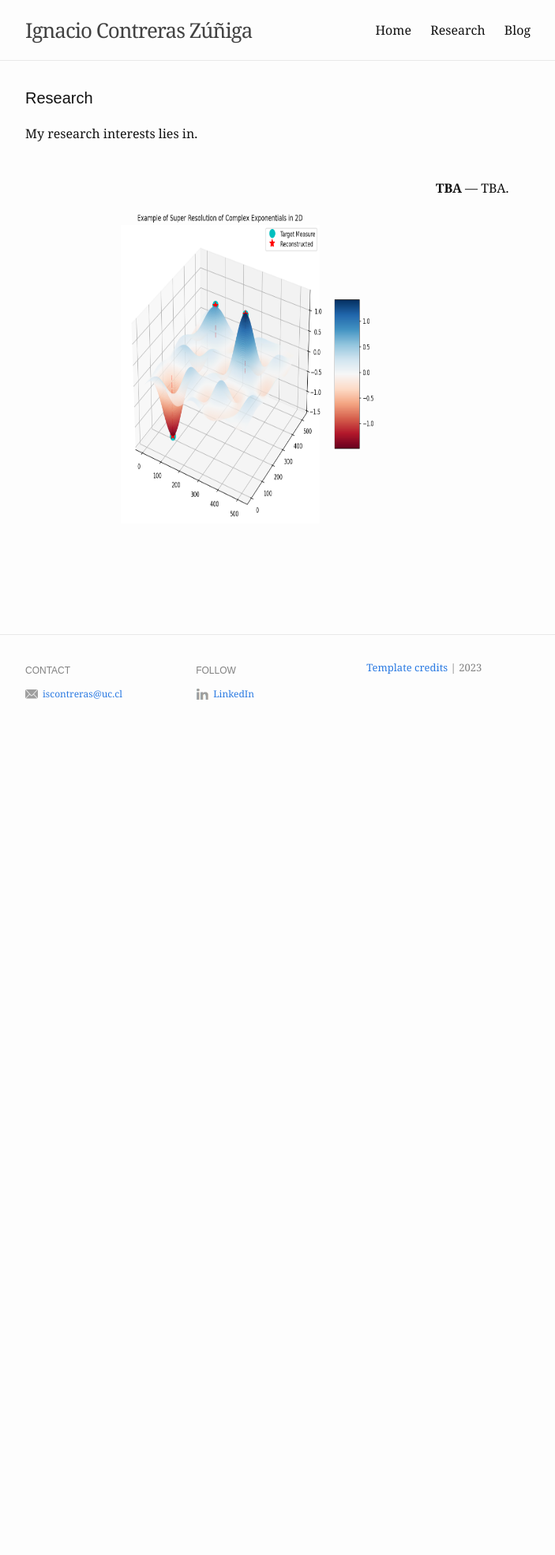
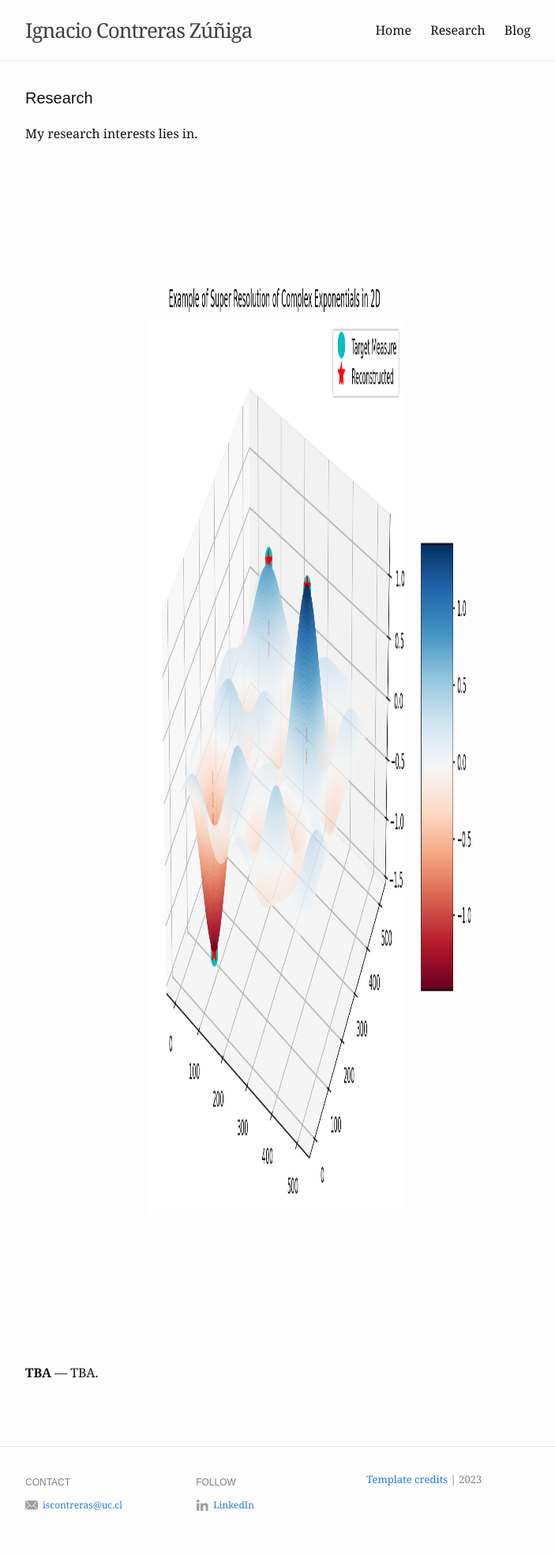
Before and after one commit to ignacontreras/ignacontreras.github.io, a Jekyll site: the page built from research.md, in a window 1280 px wide. Shown: the whole page at 79% size, without its empty margins (288-991 px from the left). Built offline with Jekyll 4.4.1, drawn with Linux system fonts in a browser that asks for light colours; before the commit the page ends 942 px from its top, so only the background shows below that.

Commit message:
Update _research.scss

```diff
--- a/_sass/_research.scss
+++ b/_sass/_research.scss
@@ -7,6 +7,6 @@
 .research-bubble {
   float: left;
   padding-right: 20px;
-  width: 500px;
-  height: 500px;
+  width: 1500px;
+  height: 1500px;
 }
```
